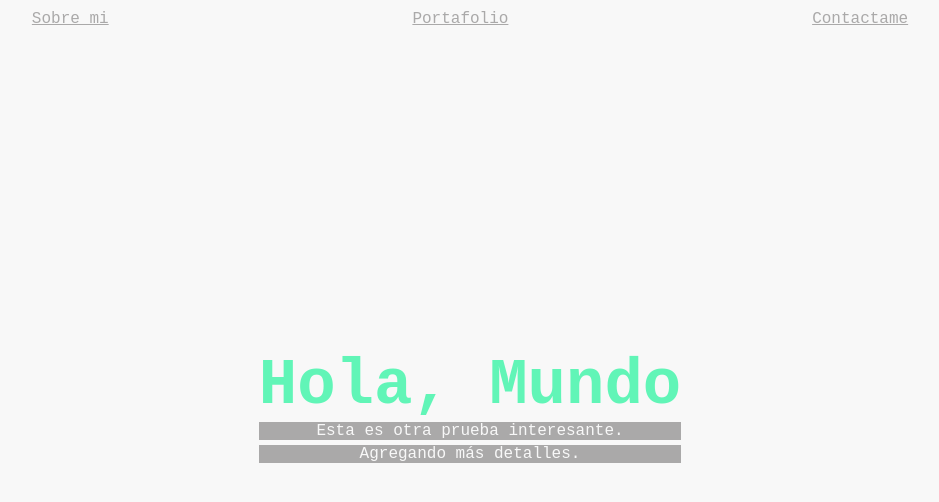
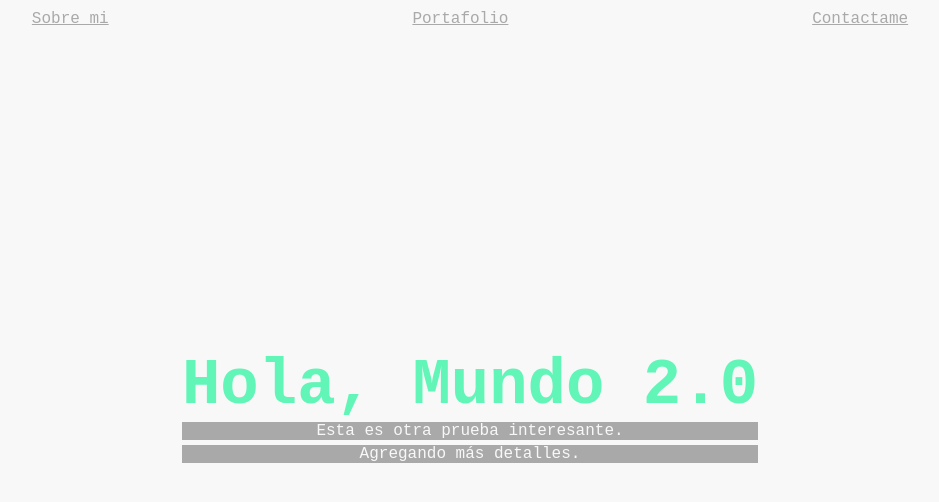
Before and after one commit to karlosremolina/curso-de-terminal-de-platzi, a plain HTML site: page index.html in a window 1280 px wide. Shown: the whole page, without its empty margins (170-1109 px from the left). Drawn offline with Linux system fonts and the light colour scheme.

Commit message:
version nueva 2.0 con ssh

```diff
--- a/index.html
+++ b/index.html
@@ -17,7 +17,7 @@
             <a href="#">Contactame</a>
         </header>
         <main class="main">
-            <h1 class="main__title">Hola, Mundo</h1>
+            <h1 class="main__title">Hola, Mundo 2.0</h1>
             <p class="main__subtitle">
                 Esta es otra prueba interesante.
             </p>
```
